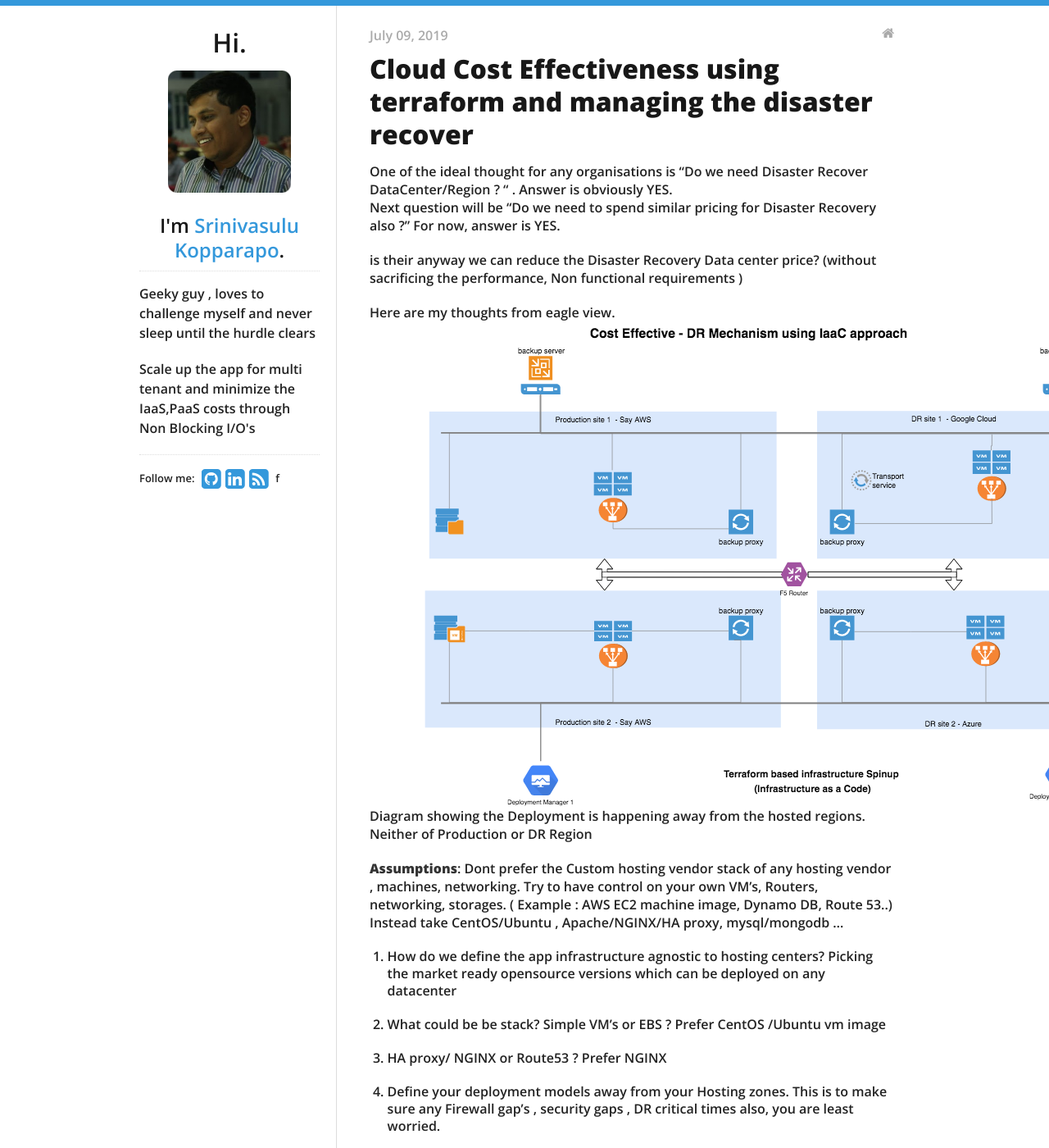
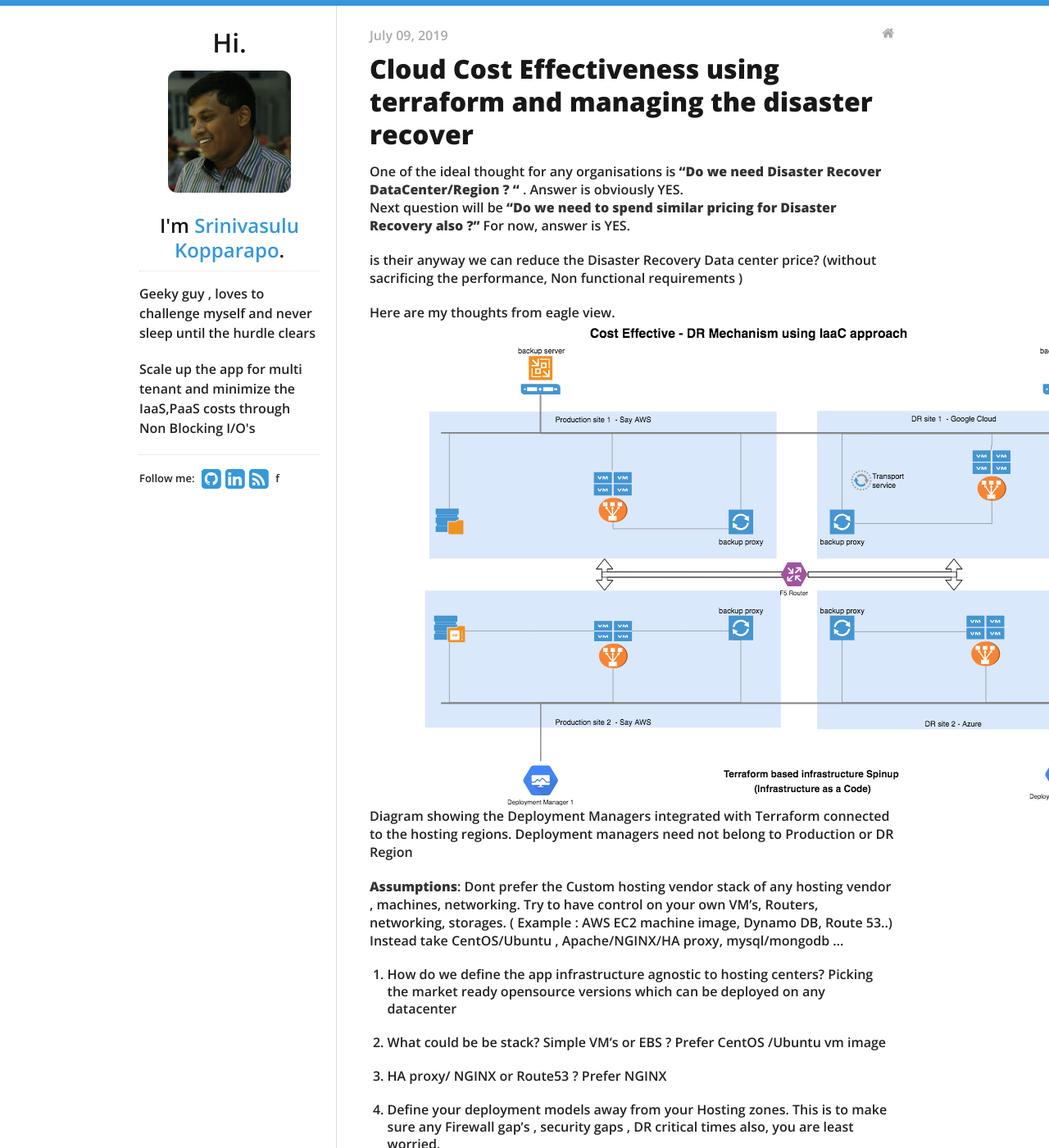
Before and after one commit to cnuonline/cnuonline.github.io, a Jekyll site: the page built from _posts/2019-07-09-Cloud-Cost-Effectiveness using Terraform and managing the Disaster Recover.md, in a window 1280 px wide and 1400 px high. Shown: the whole window at 82% size. Built offline with Jekyll 4.4.1, drawn with Linux system fonts in a browser that asks for light colours; nearby versions of some CDN libraries; our own code applies the rules of GitHub Pages for plain Markdown files.

Commit message:
Update 2019-07-09-Cloud-Cost-Effectiveness using Terraform and managing the Disaster Recover.md

```diff
--- a/_posts/2019-07-09-Cloud-Cost-Effectiveness using Terraform and managing the Disaster Recover.md
+++ b/_posts/2019-07-09-Cloud-Cost-Effectiveness using Terraform and managing the Disaster Recover.md
@@ -1,12 +1,12 @@
 
-One of the ideal thought for any organisations is "Do we need Disaster Recover DataCenter/Region ? " . Answer is obviously YES.
-Next question will be  "Do we need to spend similar pricing for Disaster Recovery also ?"  For now,  answer is YES.
+One of the ideal thought for any organisations is **"Do we need Disaster Recover DataCenter/Region ? "** . Answer is obviously YES.
+Next question will be  **"Do we need to spend similar pricing for Disaster Recovery also ?"**  For now,  answer is YES.
 
 is their anyway we can reduce the Disaster Recovery Data center price? (without sacrificing the performance, Non functional requirements )
 
 Here are my thoughts from eagle view.
 ![enter image description here](https://github.com/cnuonline/cnuonline.github.io/raw/master/assets/Zone%20wise%20deployment%20and%20Data%20center.png)
-Diagram showing the Deployment is happening away from the hosted regions. Neither of Production or DR Region
+Diagram showing the Deployment Managers integrated with Terraform connected to the hosting regions. Deployment managers need not belong to Production or DR Region
 
 **Assumptions**: Dont prefer the Custom hosting vendor stack of any hosting vendor , machines, networking. Try to have control on your own VM's, Routers, networking, storages. ( Example : AWS EC2 machine image, Dynamo DB, Route 53..) Instead take CentOS/Ubuntu , Apache/NGINX/HA proxy, mysql/mongodb ...
 
```
